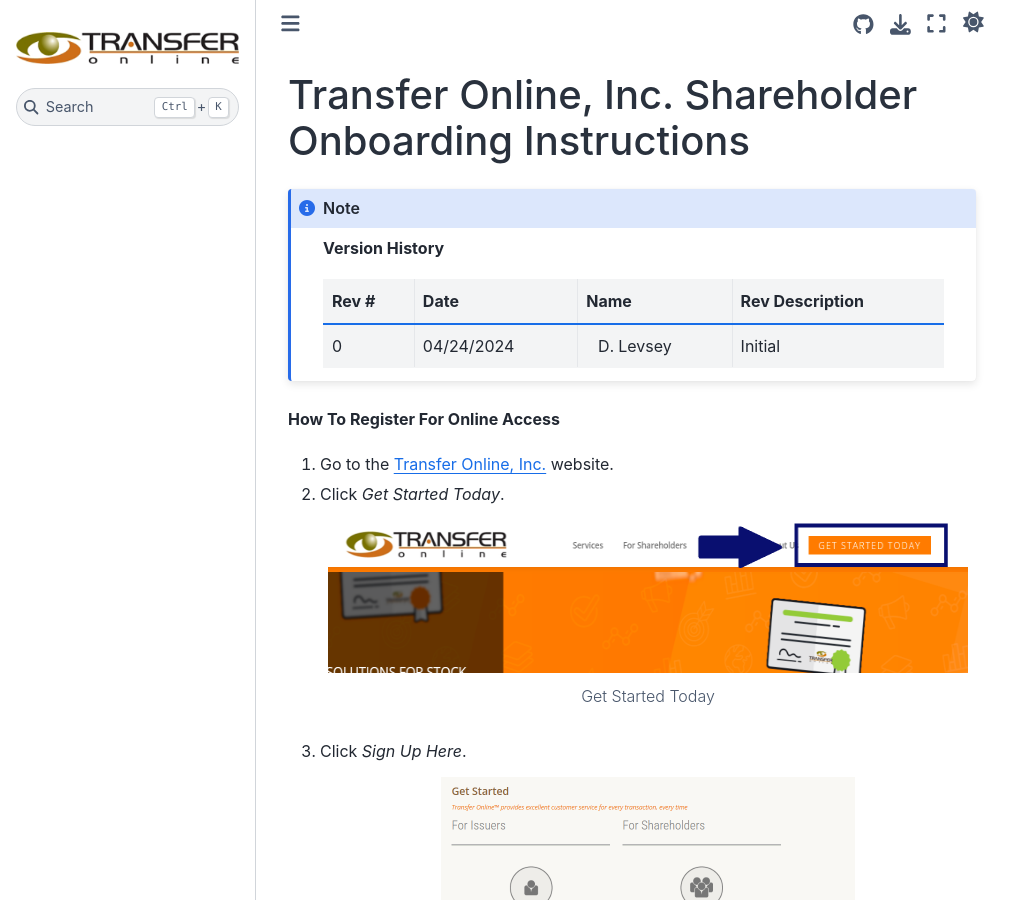
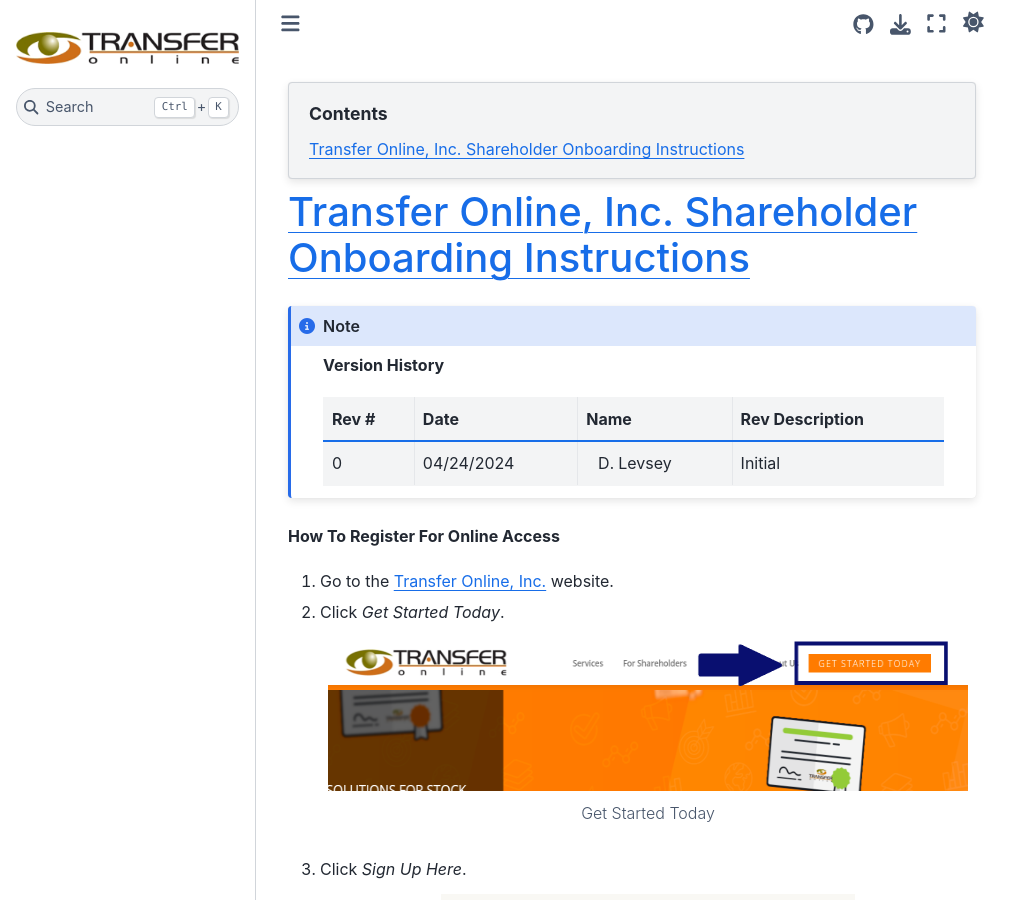
Before and after one commit to levseyd01/TOL_onboarding, a Sphinx documentation site: the page built from source/index.rst, in a window 1280 px wide and 900 px high. Shown: the whole window, without its empty margins (0-1031 px from the left). Built offline with Sphinx 7.4.7 and the Sphinx Book theme 1.1.4, drawn with Linux system fonts in a browser that asks for light colours; some of the changed lines change nothing that is shown.

Commit message:
trying to fix contents page.

```diff
--- a/source/index.rst
+++ b/source/index.rst
@@ -1,4 +1,4 @@
-
+.. contents:: :depth: 0
 
 #########################################################
 Transfer Online, Inc. Shareholder Onboarding Instructions
@@ -16,11 +16,6 @@
       +-------+------------+-----------+------------------+
 
 
-.. only:: latex
-
-   .. raw:: latex
-
-      \clearpage
 
 .. only:: latex
 
```
